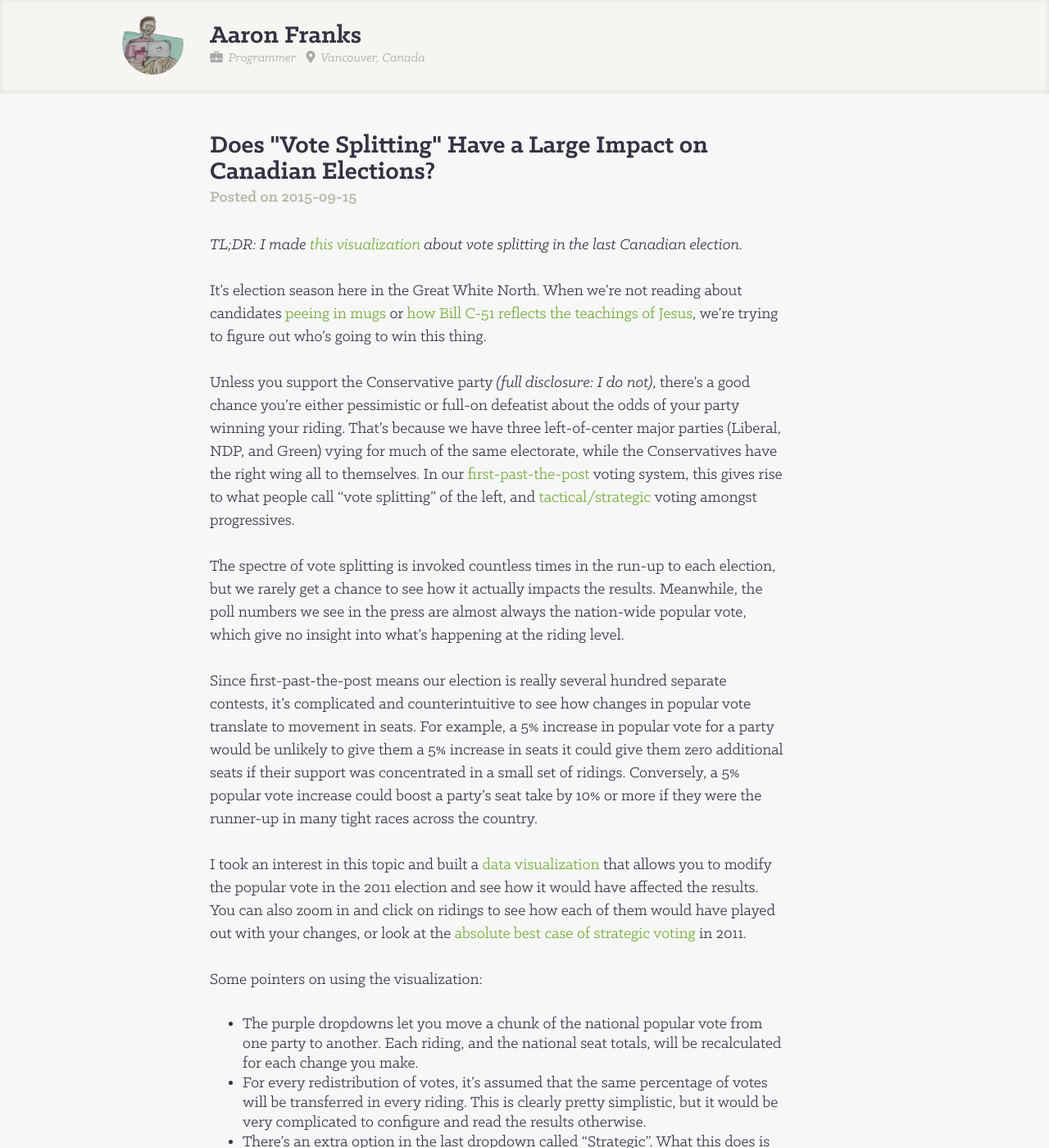
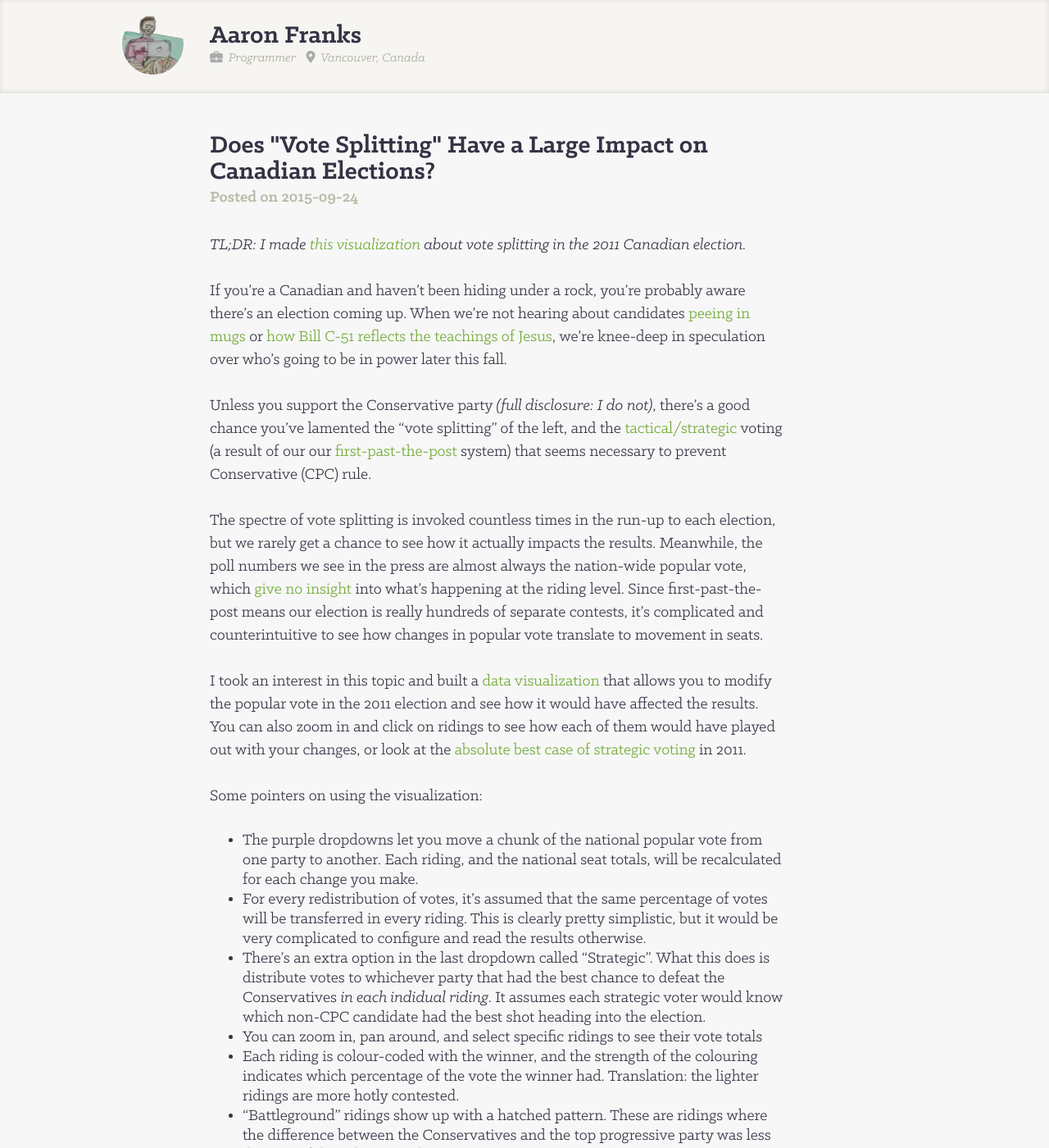
Before and after one commit to af/af.github.com, a Jekyll site: the page built from _posts/2015-09-24-votesplit.md, in a window 1280 px wide and 1400 px high. Shown: the whole window at 82% size. Built offline with Jekyll 4.4.1, drawn with Linux system fonts in a browser that asks for light colours; Markdown is read by kramdown in place of the engine named in the settings; some of the changed text lies outside the part shown.

Commit message:
Updates to votesplitting post.

```diff
--- a/_posts/2015-09-15-votesplit.md
+++ b/_posts/2015-09-24-votesplit.md
@@ -6,34 +6,28 @@
 
 
 *TL;DR: I made [this visualization](http://aaronfranks.com/votesplit2011) about
-vote splitting in the last Canadian election.*
+vote splitting in the 2011 Canadian election.*
 
 
-It's election season here in the Great White North. When we're not reading about
+If you're a Canadian and haven't been hiding under a rock, you're probably aware
+there's an election coming up. When we're not hearing about
 candidates [peeing in mugs](http://www.cbc.ca/news/trending/canada-election-2015-peegate-jerry-bance-1.3218157) or [how Bill C-51 reflects the teachings of Jesus](http://www.cbc.ca/news/canada/british-columbia/holy-tweets-b-c-mp-compares-conservative-party-to-jesus-1.3152178),
-we're trying to figure out who's going to win this thing.
+we're knee-deep in speculation over who's going to be in power later this fall.
 
-Unless you support the Conservative party *(full disclosure: I do not)*, there's a good chance
-you're either pessimistic or full-on defeatist about the odds of your party
-winning your riding. That's because we have three left-of-center major
-parties (Liberal, NDP, and Green) vying for much of the same electorate, while
-the Conservatives have the right wing all to themselves. In our [first-past-the-post](https://en.wikipedia.org/wiki/First-past-the-post_voting) voting system,
-this gives rise to what people call "vote splitting" of the left, and [tactical/strategic](https://en.wikipedia.org/wiki/First-past-the-post_voting#Criticisms) voting amongst progressives.
+Unless you support the Conservative party *(full disclosure: I do not)*, there's
+a good chance you've lamented the "vote splitting" of the left, and the
+[tactical/strategic](https://en.wikipedia.org/wiki/First-past-the-post_voting#Criticisms)
+voting (a result of our our [first-past-the-post](https://en.wikipedia.org/wiki/First-past-the-post_voting) system) that seems necessary to prevent Conservative (CPC) rule.
 
 The spectre of vote splitting is invoked countless times in the run-up to each
 election, but we rarely get a chance to see how it actually impacts the results.
 Meanwhile, the poll numbers we see in the press are almost always the
-nation-wide popular vote, which give no insight into what's happening
-at the riding level.
-
-Since first-past-the-post means our election is really several hundred separate
-contests, it's complicated and counterintuitive to see how changes in popular vote
-translate to movement in seats. For example, a 5% increase in popular
-vote for a party would be unlikely to give them a 5% increase in seats­
-it could give them zero additional seats if their support was concentrated
-in a small set of ridings. Conversely, a 5% popular
-vote increase could boost a party's seat take by 10% or more if they were the
-runner-up in many tight races across the country.
+nation-wide popular vote, which [give no
+insight](http://thetyee.ca/Mediacheck/2015/09/16/Stop-Sharing-Nationwide-Election-Polls/)
+into what's happening at the riding level.
+Since first-past-the-post means our election is really
+hundreds of separate contests, it's complicated and counterintuitive to see how
+changes in popular vote translate to movement in seats.
 
 I took an interest in this topic and built a [data
 visualization](http://aaronfranks.com/votesplit2011) that allows you to modify the
@@ -59,6 +53,9 @@
 * Each riding is colour-coded with the winner, and the strength of the colouring
   indicates which percentage of the vote the winner had. Translation: the lighter
   ridings are more hotly contested.
+* "Battleground" ridings show up with a hatched pattern. These are ridings where the
+  difference between the Conservatives and the top progressive party was less than
+  5% of the riding's total votes.
 * Things will kinda/sorta work on mobile/tablet, but a desktop browser is recommended
   if you have one.
 
@@ -85,8 +82,9 @@
 NDP](http://aaronfranks.com/votesplit2011/#split=GPC-100-NDP), or [voted perfectly
 strategically](http://aaronfranks.com/votesplit2011/#split=GPC-100-Strategic), we
 would have still ended up with a Conservative government, and still a majority in
-the first case. This lends some credence to Elizabeth May's [rebuttal](http://thetyee.ca/Opinion/2015/06/27/May-Green-Party-Does-Not-Split-Vote/) that the Greens do not split the vote
-appreciably.
+the first case. This lends some credence to Elizabeth May's [rebuttal](http://thetyee.ca/Opinion/2015/06/27/May-Green-Party-Does-Not-Split-Vote/) that the Greens did not split the vote
+appreciably. But could it be different this year with the top three parties closer
+in the polls?
 
 
 ## The Liberals and NDP
@@ -127,28 +125,25 @@
 From trying out various scenarios, it seems there are three major classes of ridings
 for the would-be strategic voter to consider:
 
-* A: The Conservative stronghold (see all of the dark-blue in Alberta). There's
-  a pretty good chance these ridings will go CPC once again.
-* B: The safe progressive riding. Two or more of the progressive parties have a
+* A: The Conservative stronghold (see all of the dark-blue in Alberta). Polls indicate
+  there's a good chance many of these ridings will go CPC once again.
+* B: The safe progressive riding. 2+ progressive parties are projected to have a
   higher vote count than the Conservatives, so vote-splitting is less of a factor.
-* C: The battlegrounds. The Conservatives and one or more progressive party have
+* C: The battlegrounds. The Conservatives and one or more progressive parties have
   a tight race. This is where strategic voting could really make a difference.
 
 If you were to go back in time to re-cast your ballot in 2011, it seems clear that
-in the majority of ridings, you wouldn't need to worry about vote splitting at all,
+the majority of ridings are of type A or B. If you lived in one of them, you wouldn't
+need to worry about vote splitting at all,
 and should vote for the party that best aligns with your values. However, in the
-20% of ridings that are shaping up to be tight contests, you may want to vote
+20% of ridings that are shaping up to be battlegrounds, you may want to vote
 strategically, with the help of [VoteTogether](http://www.votetogether.ca/) and
 the [current polls in your riding](http://www.threehundredeight.com/p/canada.html).
+If you're not in one of the targeted swing ridings, you probably don't have to
+worry about strategic voting.
 
-* The Green party did not split the vote enough to put CPC in power
-* If you want to vote strategically against the Conservatives, *know your riding*
-  and don't let the popular vote influence your decision.
-* [VoteTogether](http://www.votetogether.ca/) is a great resource for figuring out
-  whether you should consider voting strategically. If you're not in one of their
-  "battleground" ridings, you probably don't have to worry about it.
 
-Two more things that deserve attention for October 2015:
+A few more things that deserve attention for October 2015:
 
 * All major parties beside the CPC have
 [pledged](https://www.thestar.com/news/canada/2015/06/16/trudeau-would-end-first-past-the-post-electoral-system.html) to end first-past-the-post if
@@ -157,6 +152,8 @@
 * Improving 2011's poor voter turnout numbers (61%) could also have a dramatic effect
   on the results, particularly if [more young people
   voted](https://en.wikipedia.org/wiki/Young_voter_turnout_in_Canada)
+* Once again, if you want to vote strategically against the Conservatives, *know your riding*
+  and don't let the popular vote influence your decision.
 
 On a final note, the [source code](https://github.com/af/votesplit2011) for the
 visualization is available. Please file an issue on Github if you have any suggestions
```
